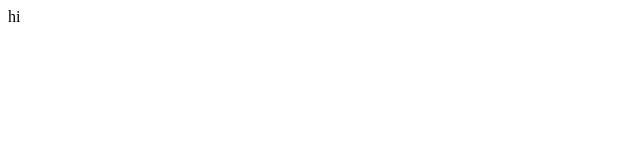
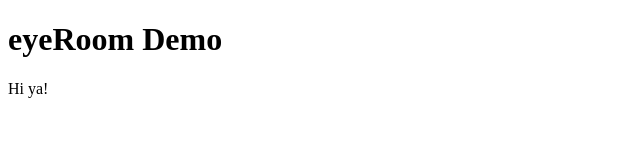
Before and after one commit to TheRobotCarlson/eyeRoom, a plain HTML site: page index.html in a window 1280 px wide. Shown: the whole page, without its empty margins (0-640 px from the left). Drawn offline with Linux system fonts and the light colour scheme.

Commit message:
now with 1000% more html

```diff
--- a/index.html
+++ b/index.html
@@ -1 +1,15 @@
-<p>hi</p>
+<!DOCTYPE html>
+<html lang="en-US">
+
+	<head>
+		<meta charset="UTF-8">
+		<meta name="viewport" content="width=device-width, initial-scale=1">
+		<title>eyeRoom Demo</title>
+	</head>
+
+	<body>
+		<h1>eyeRoom Demo</h1>
+		<p>Hi ya!</p>
+	</body>
+
+</html>
```
